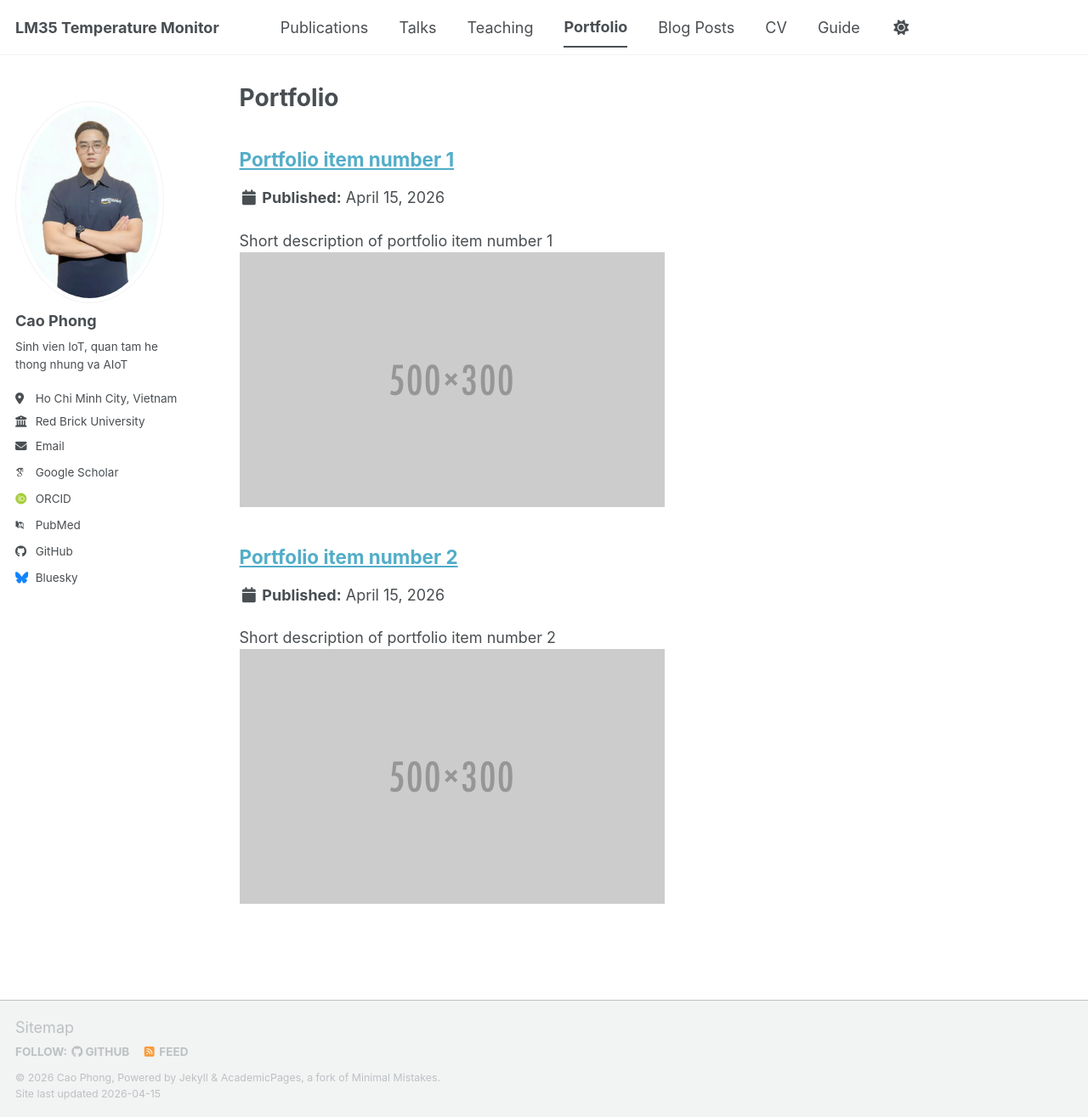
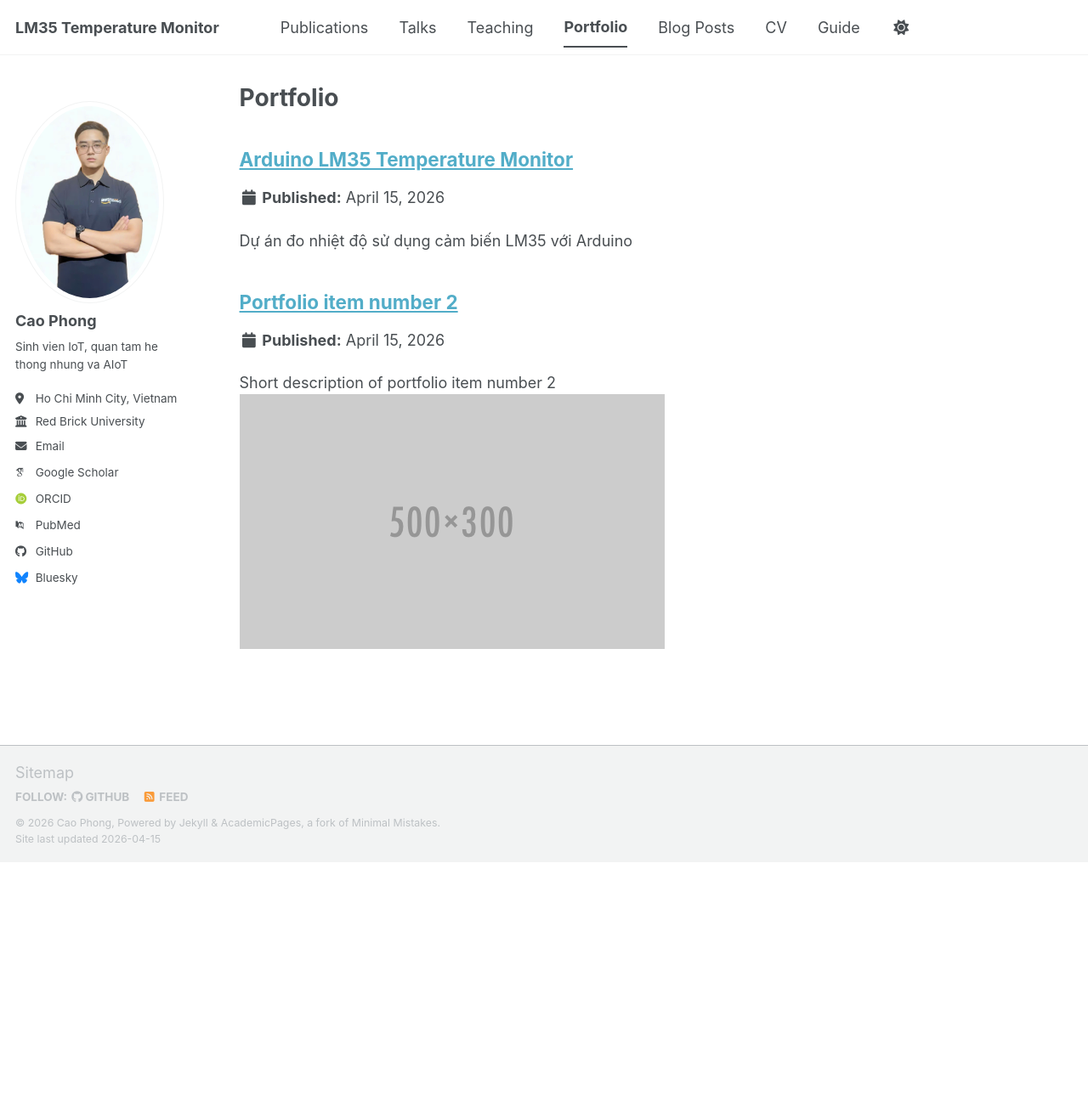
Before and after one commit to caophong-git-IoT/caophong-git-IoT.github.io, a Jekyll site: the page built from _pages/portfolio.html, in a window 1280 px wide and 1315 px high. Shown: the whole window at 85% size. Built offline with Jekyll 4.4.1, drawn with Linux system fonts in a browser that asks for light colours; some web fonts are replaced; a script bundle is joined from its source files by our own code; library files that are not in the unit come from our copies; part of the change alters nothing that is shown.

Commit message:
add Arduino LM35 portfolio

```diff
--- a/_portfolio/portfolio-1.md
+++ b/_portfolio/portfolio-1.md
@@ -1,7 +1,57 @@
 ---
-title: "Portfolio item number 1"
-excerpt: "Short description of portfolio item number 1<br/><img src='/images/500x300.png'>"
+title: "Arduino LM35 Temperature Monitor"
+excerpt: "Dự án đo nhiệt độ sử dụng cảm biến LM35 với Arduino"
 collection: portfolio
 ---
 
-This is an item in your portfolio. It can be have images or nice text. If you name the file .md, it will be parsed as markdown. If you name the file .html, it will be parsed as HTML.
+## 📡 Giới thiệu
+
+Dự án này sử dụng **Arduino** và cảm biến **LM35** để đo nhiệt độ môi trường theo thời gian thực.
+
+---
+
+## ⚙️ Chức năng chính
+
+- Đọc dữ liệu nhiệt độ từ cảm biến LM35
+- Chuyển đổi tín hiệu analog sang giá trị nhiệt độ
+- Hiển thị kết quả qua Serial Monitor
+
+---
+
+## 🛠️ Công nghệ sử dụng
+
+- Arduino (C/C++)
+- LM35 Temperature Sensor
+- Serial Communication
+
+---
+
+## 🚀 Source Code
+
+👉 GitHub Repository:
+https://github.com/caophong-git-IoT/Arduino_LM35_TempMonitor
+
+---
+
+## 📈 Hướng phát triển
+
+- Hiển thị nhiệt độ lên LCD
+- Kết nối WiFi bằng ESP8266/ESP32
+- Gửi dữ liệu lên server (IoT Dashboard)
+
+---
+
+## 🖼️ Hình ảnh dự án
+
+![LM35 Project](/images/lm35.jpg)
+
+*(Đảm bảo bạn đã có ảnh trong thư mục /images)*
+
+---
+
+## 💡 Ghi chú
+
+Dự án giúp làm quen với:
+- Đọc cảm biến analog
+- Xử lý dữ liệu cơ bản trong Embedded
+- Là bước nền để phát triển hệ thống IoT phức tạp hơn
```
